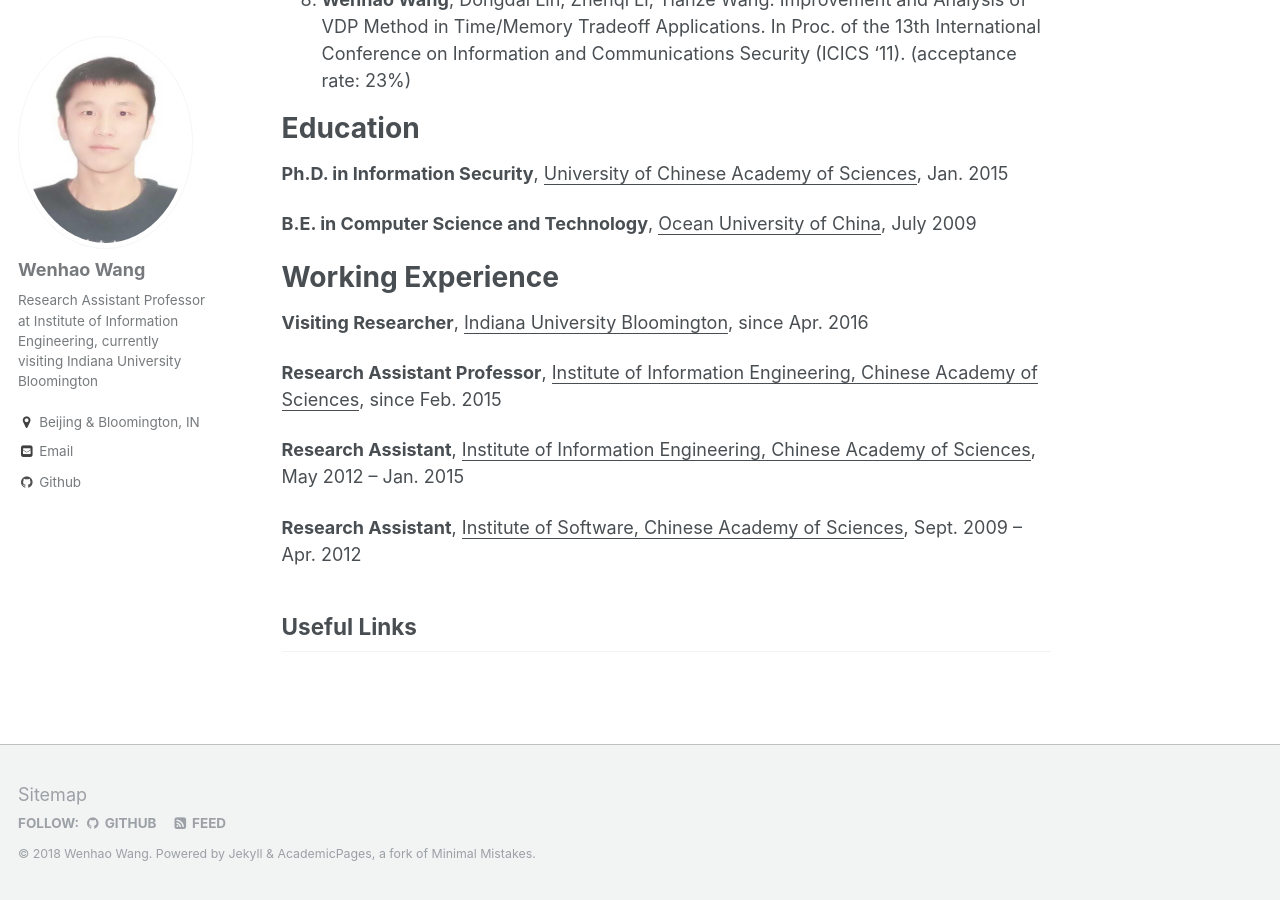
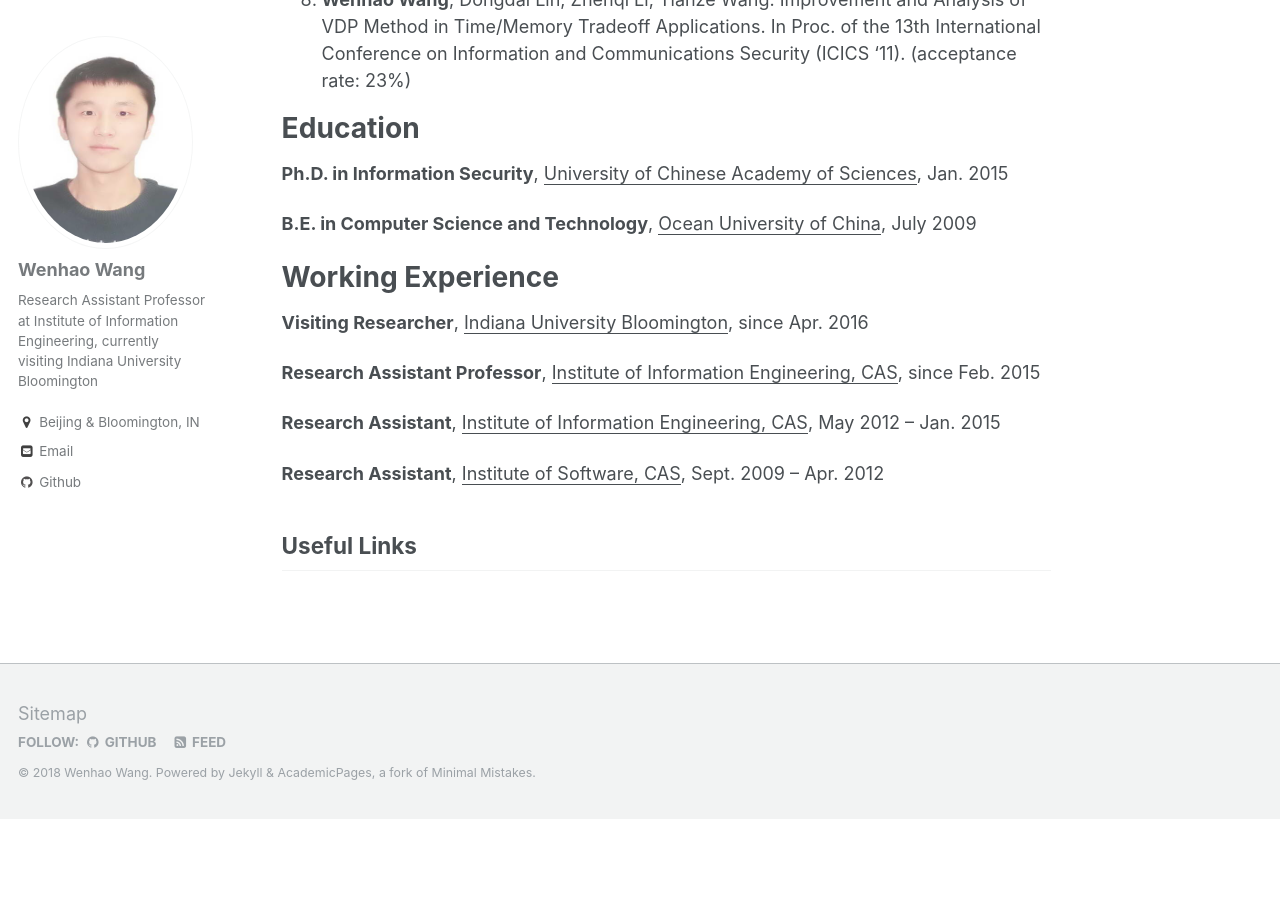
Before and after one commit to wenhao19/heartever.github.io, a Jekyll site: the page built from _pages/about.md, in a window 1280 px wide and 900 px high, scrolled down 1067 px. Built offline with Jekyll 4.4.1, drawn with Linux system fonts in a browser that asks for light colours; after the commit the page ends 1886 px from its top, so only the background shows below that.

Commit message:
Update about.md

```diff
--- a/_pages/about.md
+++ b/_pages/about.md
@@ -31,11 +31,11 @@
 ======
 **Visiting Researcher**, <ins>Indiana University Bloomington</ins>, since Apr. 2016
 
-**Research Assistant Professor**, <ins>Institute of Information Engineering, Chinese Academy of Sciences</ins>, since Feb. 2015
+**Research Assistant Professor**, <ins>Institute of Information Engineering, CAS</ins>, since Feb. 2015
 
-**Research Assistant**, <ins>Institute of Information Engineering, Chinese Academy of Sciences</ins>, May 2012 – Jan. 2015
+**Research Assistant**, <ins>Institute of Information Engineering, CAS</ins>, May 2012 – Jan. 2015
 
-**Research Assistant**, <ins>Institute of Software, Chinese Academy of Sciences</ins>, Sept. 2009 – Apr. 2012
+**Research Assistant**, <ins>Institute of Software, CAS</ins>, Sept. 2009 – Apr. 2012
 
 Useful Links
 ------
```
